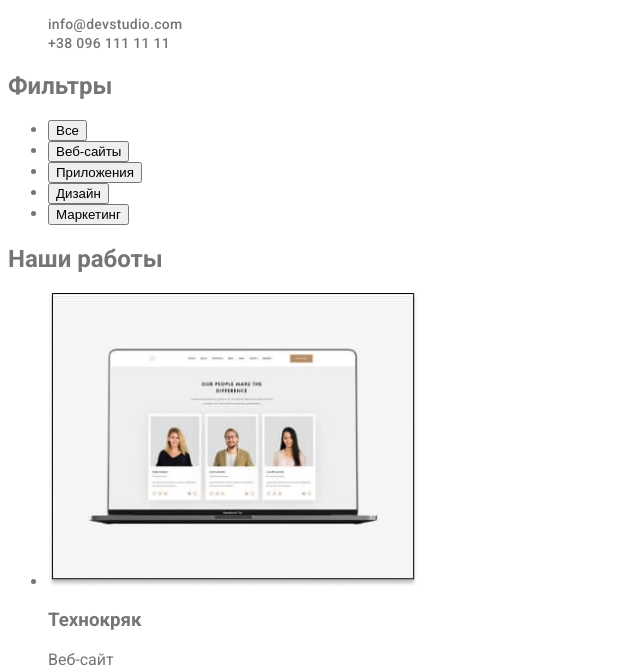
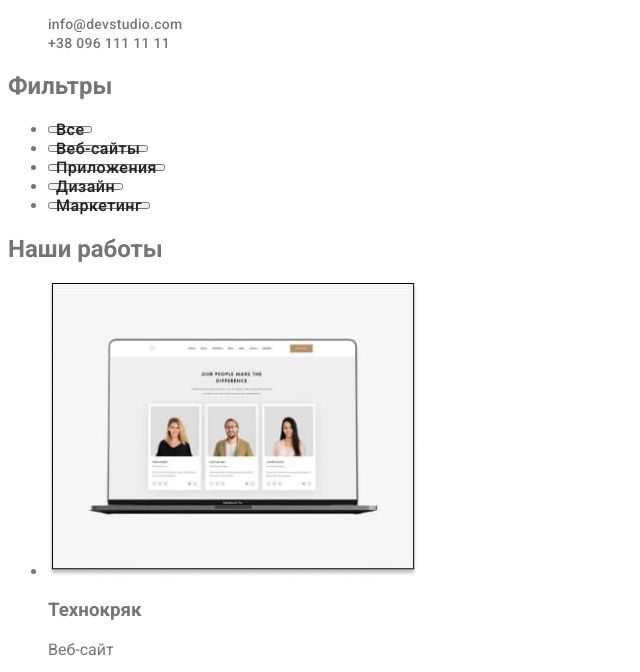
Before and after one commit to OksanaZhmurko/goit-markup-hw-02, a plain HTML site: page potrfolio.html in a window 1280 px wide. Shown: the part 102-774 px from the top of the page, without its empty margins (0-640 px from the left). Drawn offline with Linux system fonts and the light colour scheme.

Commit message:
section-btn css

```diff
--- a/css/styles.css
+++ b/css/styles.css
@@ -255,3 +255,14 @@ color: rgba(255, 255, 255, 0.6);
 .address-content{
     background-color:  #2F303A;;
 }
+
+.section-btn{
+font-family: 'Roboto';
+font-style: normal;
+font-weight: 500;
+font-size: 16px;
+line-height: 1.62px;
+text-align: center;
+letter-spacing: 0.03em;
+color: #212121;
+}
```
